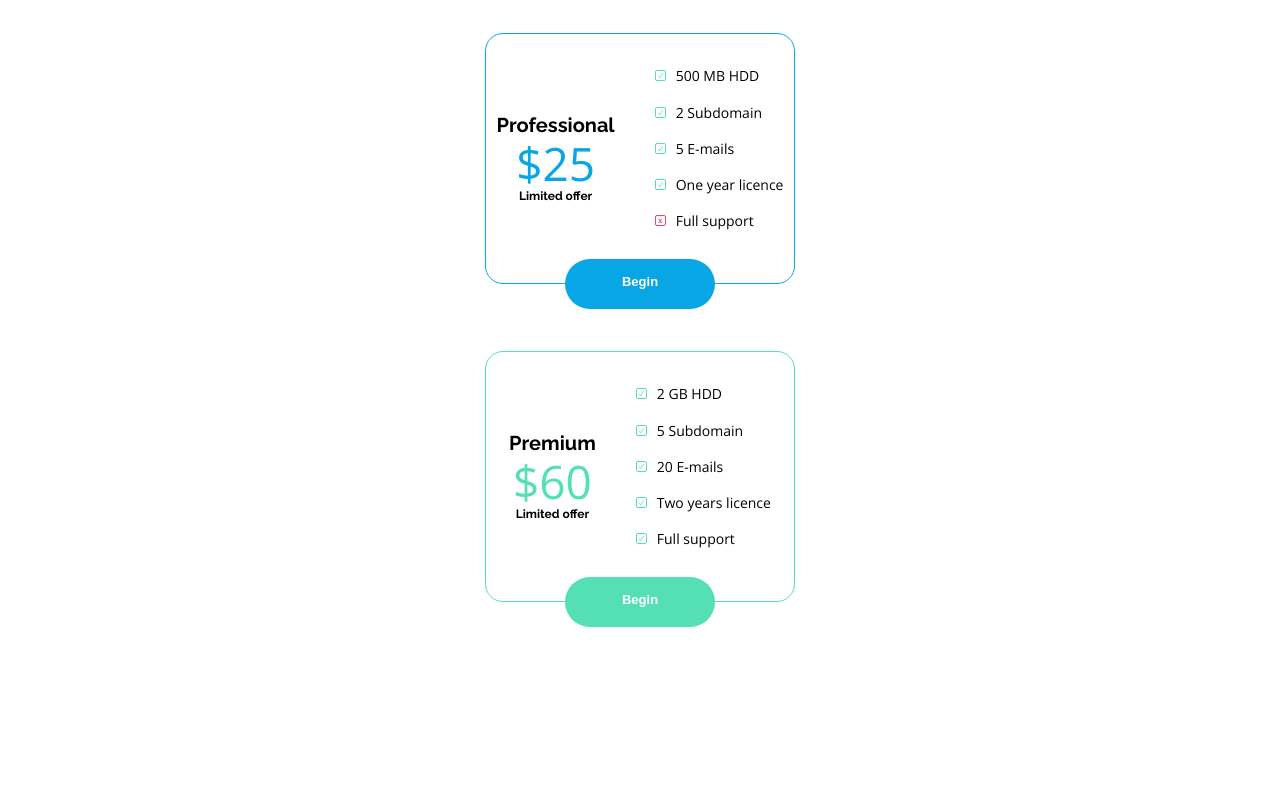
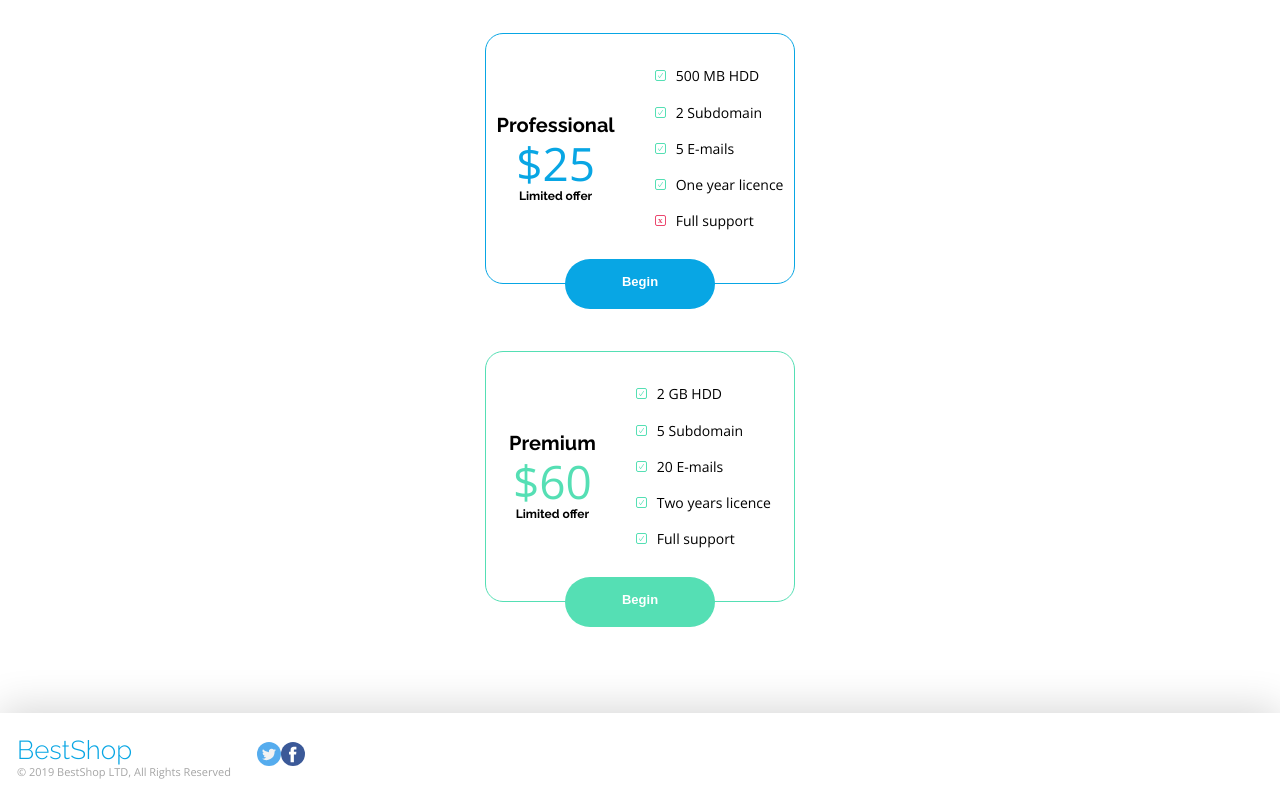
Before and after one commit to KamilaGrabowska/bs_rwd, a website built with Parcel: page index.html in a window 1280 px wide. Shown: the part 3040-3840 px from the top of the page. Before the commit the page ends 3709 px from the top, so only its background shows below. Built offline with nearby package versions, Linux system fonts and the light colour scheme.

Commit message:
Added sceletor footer to html

```diff
--- a/index.html
+++ b/index.html
@@ -175,6 +175,17 @@
     </div>
 </section>
 
+<section class="footer">
+    <div class="footer__inner">
+        <div class="best"><a href="" class="best__logo">BestShop</a>
+            <p class="best__copy">© 2019 BestShop LTD, All Rights Reserved</p>
+        </div>
+        <div class="icons">
+            <a href="" class="icons__icon"><img src="./src/images/Twitter.svg" alt="Twitter"></a>
+            <a href="" class="icons__icon"><img src="./src/images/Facebook.svg" alt="Facebook"></a></div>
+    </div>
+</section>
+
 
 </body>
 </html>
--- /dev/null
+++ b/src/scss/components/layout/footer.scss
@@ -0,0 +1,47 @@
+@import "../../untils/mixin";
+@import "../../variables";
+@import "../../untils/functions";
+
+.footer{
+  box-shadow: 0px -5px 40px #00000029;
+  margin-top: px-to-rem(44px);
+
+  &__inner{
+    max-width: calc(100% - 34px);
+    margin-inline: auto;
+    display: flex;
+    .best{
+      @include flex(cneter,flex-start);
+      flex-direction: column;
+
+      &__logo{
+        font-family: 'Raleway', sans-serif;
+        font-weight: 300;
+        text-decoration: none;
+        color: $base-color;
+        font-size: px-to-rem(26px);
+        margin-top: px-to-rem(22.48px);
+        margin-bottom: 0;
+      }
+      &__copy{
+        font-family: "Open Sans", sans-serif;
+        font-weight: 400;
+        font-size: px-to-rem(11px);
+        color: $grey-color-copy;
+        margin-top: px-to-rem(0.52px);
+        margin-bottom: px-to-rem(21px);
+        margin-right: px-to-rem(26px);
+
+      }
+    }
+  .icons{
+    flex-direction: row;
+    @include flex(flex-end, center);
+
+    &__icon{
+
+
+    }
+  }
+  }
+}
--- a/src/scss/main.scss
+++ b/src/scss/main.scss
@@ -14,7 +14,7 @@ html, body {
 @import "../../src/scss/components/layout/staticstic_section";
 @import "../../src/scss/components/layout/benefits_section";
 @import "../../src/scss/components/layout/pricing_section";
-
+@import "../../src/scss/components/layout/footer";
 // components
 @import "./components/logo";
 @import "./components/navigation";
--- a/src/scss/variables.scss
+++ b/src/scss/variables.scss
@@ -16,3 +16,4 @@ $green-color:rgba(85, 223, 180, 1);
 $green-shadow: #CCF5E8;
 $grey-color:rgba(247, 247, 247, 1);
 $light-grey-color:rgba(232, 233, 237, 1);
+$grey-color-copy:rgba(165, 165, 165, 1)
```
Also changed, not shown: dist/Facebook.99d4b982.svg (added), dist/Twitter.015592d2.svg (added), dist/index.html, 2 other files.
